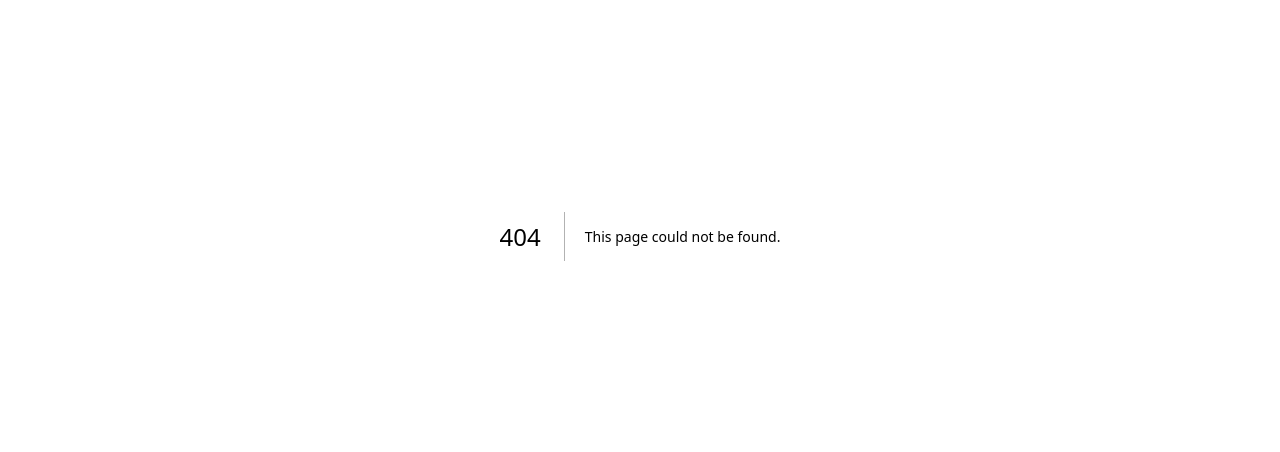
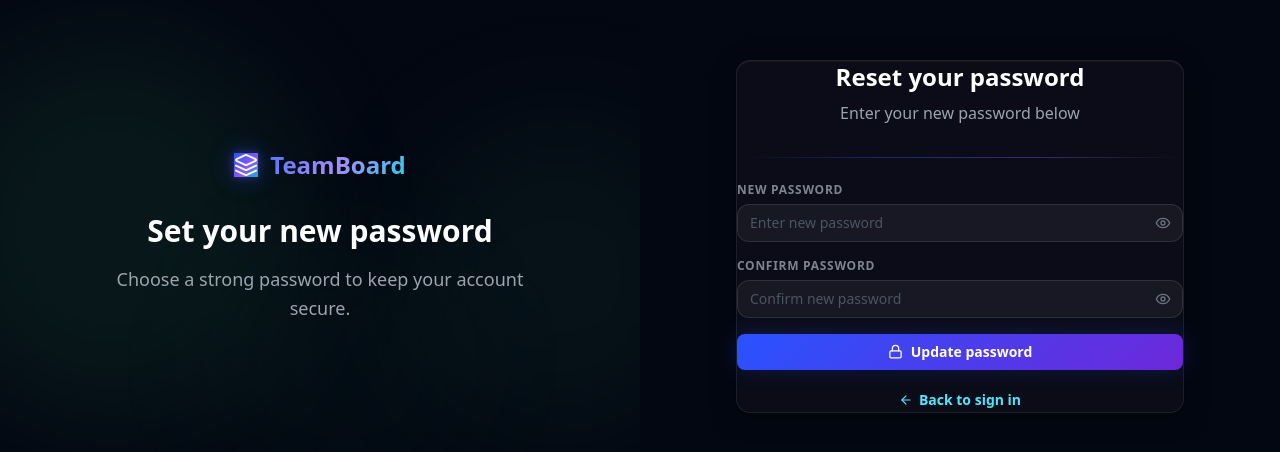
Before and after one commit to draphael123/teamboard, a Next.js app: page /auth/reset-password in a window 1280 px wide. Before the commit this address had no page. Shown: the part 164-616 px from the top of the page. Built offline with nearby package versions, Linux system fonts and the light colour scheme; no server answers.

Commit message:
Add reset password component
Implement reset password functionality with validation and user feedback.

```diff
--- /dev/null
+++ b/src/app/auth/reset-password/page.js
@@ -0,0 +1,208 @@
+'use client'
+
+import { useState } from 'react'
+import { createClient } from '@/lib/supabase'
+import Link from 'next/link'
+import { useRouter } from 'next/navigation'
+import { Layers, ArrowLeft, Lock, Eye, EyeOff } from 'lucide-react'
+
+export default function ResetPassword() {
+  const [password, setPassword] = useState('')
+  const [confirmPassword, setConfirmPassword] = useState('')
+  const [loading, setLoading] = useState(false)
+  const [error, setError] = useState(null)
+  const [success, setSuccess] = useState(false)
+  const [showPassword, setShowPassword] = useState(false)
+  const [showConfirm, setShowConfirm] = useState(false)
+  const router = useRouter()
+  const supabase = createClient()
+
+  const handleSubmit = async (e) => {
+    e.preventDefault()
+    setError(null)
+
+    if (password.length < 6) {
+      setError('Password must be at least 6 characters')
+      return
+    }
+
+    if (password !== confirmPassword) {
+      setError('Passwords do not match')
+      return
+    }
+
+    setLoading(true)
+
+    const { error } = await supabase.auth.updateUser({
+      password: password
+    })
+
+    if (error) {
+      setError(error.message)
+      setLoading(false)
+    } else {
+      setSuccess(true)
+      setTimeout(() => {
+        router.push('/dashboard')
+      }, 2000)
+    }
+  }
+
+  return (
+    <div className="min-h-screen flex">
+      {/* Left Panel */}
+      <div className="hidden lg:flex lg:w-1/2 relative overflow-hidden bg-gray-950 flex-col justify-center items-center p-12">
+        <div className="absolute inset-0 overflow-hidden">
+          <div
+            className="absolute top-1/4 -left-20 w-96 h-96 rounded-full blur-3xl"
+            style={{ background: 'rgba(74,222,128,0.08)' }}
+          />
+          <div
+            className="absolute bottom-1/4 -right-20 w-80 h-80 rounded-full blur-3xl"
+            style={{ background: 'rgba(74,222,128,0.05)' }}
+          />
+          <div
+            className="absolute top-1/2 left-1/3 w-64 h-64 rounded-full blur-3xl"
+            style={{ background: 'rgba(74,222,128,0.03)' }}
+          />
+        </div>
+
+        <div className="relative z-10 text-center max-w-md">
+          <div className="flex items-center justify-center gap-3 mb-8">
+            <div className="logo-mark">
+              <Layers size={24} />
+            </div>
+            <span className="text-2xl font-bold gradient-text">TeamBoard</span>
+          </div>
+          <h2 className="text-3xl font-bold text-white mb-4">
+            Set your new password
+          </h2>
+          <p className="text-gray-400 text-lg leading-relaxed">
+            Choose a strong password to keep your account secure.
+          </p>
+        </div>
+      </div>
+
+      {/* Right Panel */}
+      <div className="w-full lg:w-1/2 flex items-center justify-center p-8 bg-gray-950">
+        <div className="w-full max-w-md">
+          <div className="lg:hidden flex items-center justify-center gap-3 mb-8">
+            <div className="logo-mark">
+              <Layers size={24} />
+            </div>
+            <span className="text-2xl font-bold gradient-text">TeamBoard</span>
+          </div>
+
+          <div className="card">
+            <div className="text-center mb-8">
+              <h1 className="text-2xl font-bold text-white mb-2">Reset your password</h1>
+              <p className="text-gray-400">Enter your new password below</p>
+            </div>
+
+            <div className="glow-divider mb-6" />
+
+            {error && (
+              <div
+                className="mb-4 p-3 rounded-lg text-sm text-red-400"
+                style={{
+                  background: 'rgba(239,68,68,0.1)',
+                  border: '1px solid rgba(239,68,68,0.2)',
+                }}
+              >
+                {error}
+              </div>
+            )}
+
+            {success ? (
+              <div className="text-center py-4">
+                <div
+                  className="w-12 h-12 rounded-full mx-auto mb-4 flex items-center justify-center"
+                  style={{
+                    background: 'rgba(74,222,128,0.12)',
+                    border: '1px solid rgba(74,222,128,0.3)',
+                  }}
+                >
+                  <Lock size={20} className="text-green-400" />
+                </div>
+                <h2 className="text-lg font-bold text-white mb-2">Password updated!</h2>
+                <p className="text-sm text-gray-400 leading-relaxed">
+                  Your password has been reset successfully. Redirecting to dashboard...
+                </p>
+              </div>
+            ) : (
+              <form onSubmit={handleSubmit} className="space-y-4">
+                <div>
+                  <label className="label">New Password</label>
+                  <div className="relative">
+                    <input
+                      type={showPassword ? 'text' : 'password'}
+                      className="input pr-10"
+                      placeholder="Enter new password"
+                      value={password}
+                      onChange={(e) => setPassword(e.target.value)}
+                      required
+                      minLength={6}
+                    />
+                    <button
+                      type="button"
+                      onClick={() => setShowPassword(!showPassword)}
+                      className="absolute right-3 top-1/2 -translate-y-1/2 text-gray-500 hover:text-gray-300"
+                    >
+                      {showPassword ? <EyeOff size={16} /> : <Eye size={16} />}
+                    </button>
+                  </div>
+                </div>
+
+                <div>
+                  <label className="label">Confirm Password</label>
+                  <div className="relative">
+                    <input
+                      type={showConfirm ? 'text' : 'password'}
+                      className="input pr-10"
+                      placeholder="Confirm new password"
+                      value={confirmPassword}
+                      onChange={(e) => setConfirmPassword(e.target.value)}
+                      required
+                      minLength={6}
+                    />
+                    <button
+                      type="button"
+                      onClick={() => setShowConfirm(!showConfirm)}
+                      className="absolute right-3 top-1/2 -translate-y-1/2 text-gray-500 hover:text-gray-300"
+                    >
+                      {showConfirm ? <EyeOff size={16} /> : <Eye size={16} />}
+                    </button>
+                  </div>
+                </div>
+
+                <button
+                  type="submit"
+                  className="btn-primary w-full mt-2 gap-2"
+                  disabled={loading}
+                >
+                  {loading ? 'Updating...' : (
+                    <>
+                      <Lock size={15} />
+                      <span>Update password</span>
+                    </>
+                  )}
+                </button>
+              </form>
+            )}
+
+            <p className="text-center text-sm text-gray-600 mt-5">
+              <Link
+                href="/auth/login"
+                className="font-semibold inline-flex items-center gap-1.5"
+                style={{ color: '#4de7ff' }}
+              >
+                <ArrowLeft size={14} />
+                Back to sign in
+              </Link>
+            </p>
+          </div>
+        </div>
+      </div>
+    </div>
+  )
+}
```
